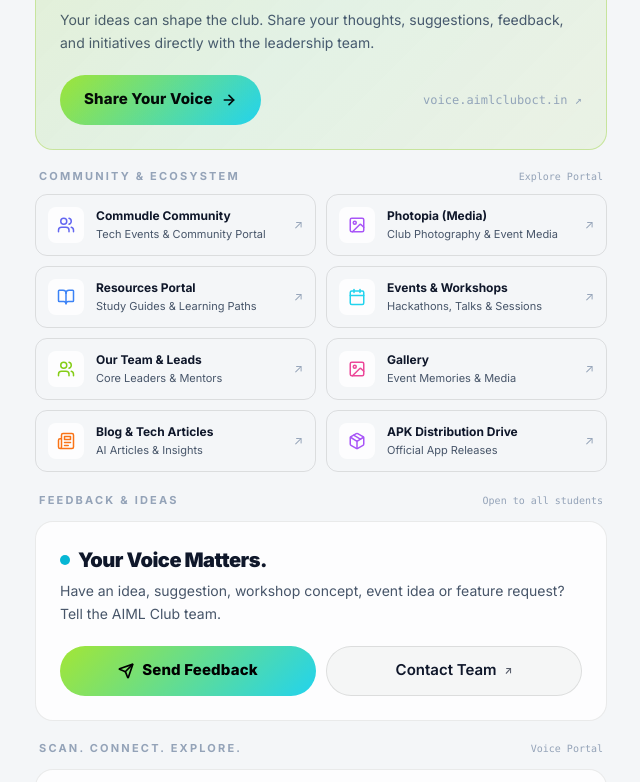
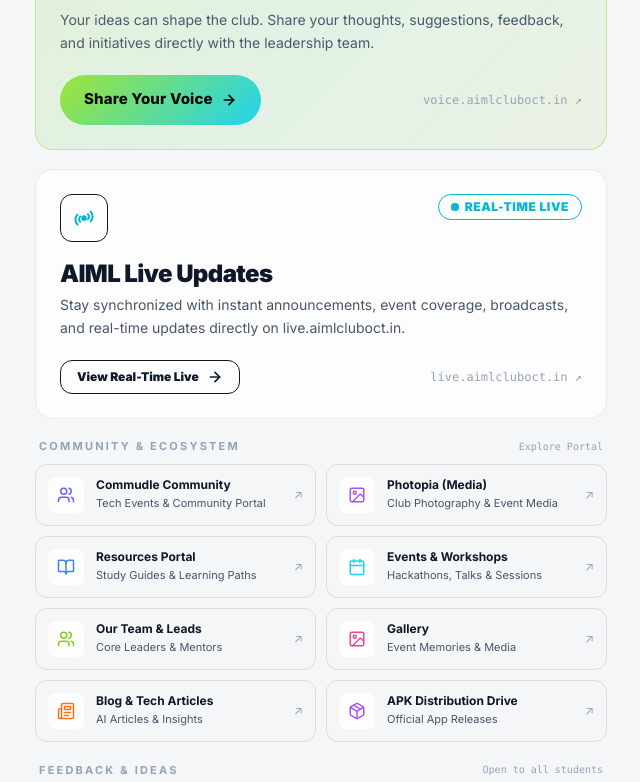
Before and after one commit to UmeshCode1/aiml-hub, a Next.js app: page / in a window 1280 px wide. Shown: the part 1120-1902 px from the top of the page, without its empty margins (319-959 px from the left). Built offline with nearby package versions, Linux system fonts and the light colour scheme.

Commit message:
Add_Real_Time_Live_Updates_section_for_live_aimlcluboct_in

```diff
--- /dev/null
+++ b/app/components/LiveUpdatesCard.tsx
@@ -0,0 +1,95 @@
+import { siteConfig } from "../config/site";
+
+export function LiveUpdatesCard() {
+  return (
+    <div className="animate-fade-up delay-200">
+      <a
+        href={siteConfig.live}
+        target="_blank"
+        rel="noopener noreferrer"
+        className="card block rounded-2xl p-5 sm:p-6 group cursor-pointer border border-[rgba(var(--accent-cyan),0.3)] bg-[rgba(var(--bg-surface),0.9)] hover:bg-[rgba(var(--bg-card-hover))] hover:border-[rgb(var(--accent-cyan))] transition-all duration-300 shadow-md hover:shadow-lg relative overflow-hidden"
+        aria-label="AIML Club Real-Time Live Updates — Stay updated live (opens in new tab)"
+      >
+        {/* Subtle accent glow gradient overlay */}
+        <div
+          className="absolute -right-12 -top-12 w-44 h-44 rounded-full bg-[rgba(var(--accent-cyan),0.12)] blur-2xl pointer-events-none group-hover:bg-[rgba(var(--accent-cyan),0.20)] transition-all duration-500"
+          aria-hidden="true"
+        />
+
+        <div className="relative z-10 flex flex-col gap-3.5 sm:gap-4">
+          {/* Top row: Icon + Live Pulsing Badge */}
+          <div className="flex items-start justify-between gap-3">
+            <div
+              className="flex items-center justify-center w-11 h-11 sm:w-12 sm:h-12 rounded-xl flex-shrink-0 bg-[rgba(var(--accent-cyan),0.12)] border border-[rgba(var(--accent-cyan),0.35)] transition-transform duration-300 group-hover:scale-110 group-hover:-rotate-3 shadow-md"
+              aria-hidden="true"
+            >
+              {/* Radio Signal / Live Stream Broadcast Icon */}
+              <svg
+                width="22"
+                height="22"
+                viewBox="0 0 24 24"
+                fill="none"
+                stroke="rgb(var(--accent-cyan))"
+                strokeWidth="2.2"
+                strokeLinecap="round"
+                strokeLinejoin="round"
+                aria-hidden="true"
+              >
+                <path d="M4.9 19.1C1.9 16.1 1.9 11.3 4.9 8.3" />
+                <path d="M7.8 16.2c-1.6-1.6-1.6-4.1 0-5.7" />
+                <circle cx="12" cy="12" r="2" fill="rgb(var(--accent-cyan))" />
+                <path d="M16.2 7.8c1.6 1.6 1.6 4.1 0 5.7" />
+                <path d="M19.1 4.9c3 3 3 7.8 0 10.8" />
+              </svg>
+            </div>
+
+            {/* Live Indicator Badge */}
+            <div className="flex items-center gap-1.5 px-3 py-1 rounded-full bg-[rgba(var(--accent-cyan),0.15)] border border-[rgba(var(--accent-cyan),0.4)] text-[rgb(var(--accent-cyan))] text-xs font-black uppercase tracking-wider shadow-sm">
+              <span className="relative flex h-2 w-2" aria-hidden="true">
+                <span className="animate-ping absolute inline-flex h-full w-full rounded-full bg-[rgb(var(--accent-cyan))] opacity-75"></span>
+                <span className="relative inline-flex rounded-full h-2 w-2 bg-[rgb(var(--accent-cyan))]"></span>
+              </span>
+              <span>Real-Time Live</span>
+            </div>
+          </div>
+
+          {/* Title & Description */}
+          <div className="flex flex-col gap-1">
+            <h2 className="text-xl sm:text-2xl font-black tracking-tight text-[rgb(var(--text-primary))] group-hover:text-[rgb(var(--accent-cyan))] transition-colors">
+              AIML Live Updates
+            </h2>
+            <p className="text-xs sm:text-sm leading-relaxed text-[rgb(var(--text-secondary))]">
+              Stay synchronized with instant announcements, event coverage, broadcasts, and real-time updates directly on live.aimlcluboct.in.
+            </p>
+          </div>
+
+          {/* CTA Action */}
+          <div className="pt-1 flex items-center justify-between">
+            <span className="inline-flex items-center gap-2 px-4 py-2 text-xs font-black rounded-xl bg-[rgba(var(--accent-cyan),0.15)] hover:bg-[rgba(var(--accent-cyan),0.25)] border border-[rgba(var(--accent-cyan),0.4)] text-[rgb(var(--text-primary))] group-hover:text-[rgb(var(--accent-cyan))] transition-all active:scale-95 shadow-sm">
+              <span>View Real-Time Live</span>
+              <svg
+                width="16"
+                height="16"
+                viewBox="0 0 24 24"
+                fill="none"
+                stroke="currentColor"
+                strokeWidth="2.5"
+                strokeLinecap="round"
+                strokeLinejoin="round"
+                className="transition-transform duration-200 group-hover:translate-x-1"
+                aria-hidden="true"
+              >
+                <path d="M5 12h14" />
+                <path d="m12 5 7 7-7 7" />
+              </svg>
+            </span>
+
+            <span className="hidden sm:inline-block text-xs font-mono text-[rgb(var(--text-muted))] group-hover:text-[rgb(var(--text-secondary))] transition-colors">
+              live.aimlcluboct.in ↗
+            </span>
+          </div>
+        </div>
+      </a>
+    </div>
+  );
+}
--- a/app/config/site.ts
+++ b/app/config/site.ts
@@ -17,6 +17,7 @@
   // ── Primary URLs ──────────────────────────────────────────────────────────
   website: "https://aimlcluboct.in",
   voice: "https://voice.aimlcluboct.in",
+  live: "https://live.aimlcluboct.in",
   digitalHub: "https://social.aimlcluboct.in",
   socialHub: "https://social.aimlclub.tech",
   legacySocialHub: "https://social.aimlclub.tech",
--- a/app/page.tsx
+++ b/app/page.tsx
@@ -7,6 +7,7 @@
 import { Tier1Socials } from "./components/Tier1Socials";
 import { Tier2Ecosystem } from "./components/Tier2Ecosystem";
 import { PrimaryVoiceCard } from "./components/PrimaryVoiceCard";
+import { LiveUpdatesCard } from "./components/LiveUpdatesCard";
 import { FeedbackCard } from "./components/FeedbackCard";
 import { QRCodeCard } from "./components/QRCodeCard";
 import { Footer } from "./components/Footer";
@@ -68,6 +69,11 @@
               <PrimaryVoiceCard />
             )}
 
+            {/* ── Real-Time Live Updates Section ─────────────────────── */}
+            {(activeTab === "all" || activeTab === "official" || activeTab === "resources") && (
+              <LiveUpdatesCard />
+            )}
+
             {/* ── Tier 2: Compact Secondary Ecosystem & Community Links ─ */}
             {(activeTab === "all" || activeTab === "resources") && (
               <Tier2Ecosystem />
```
